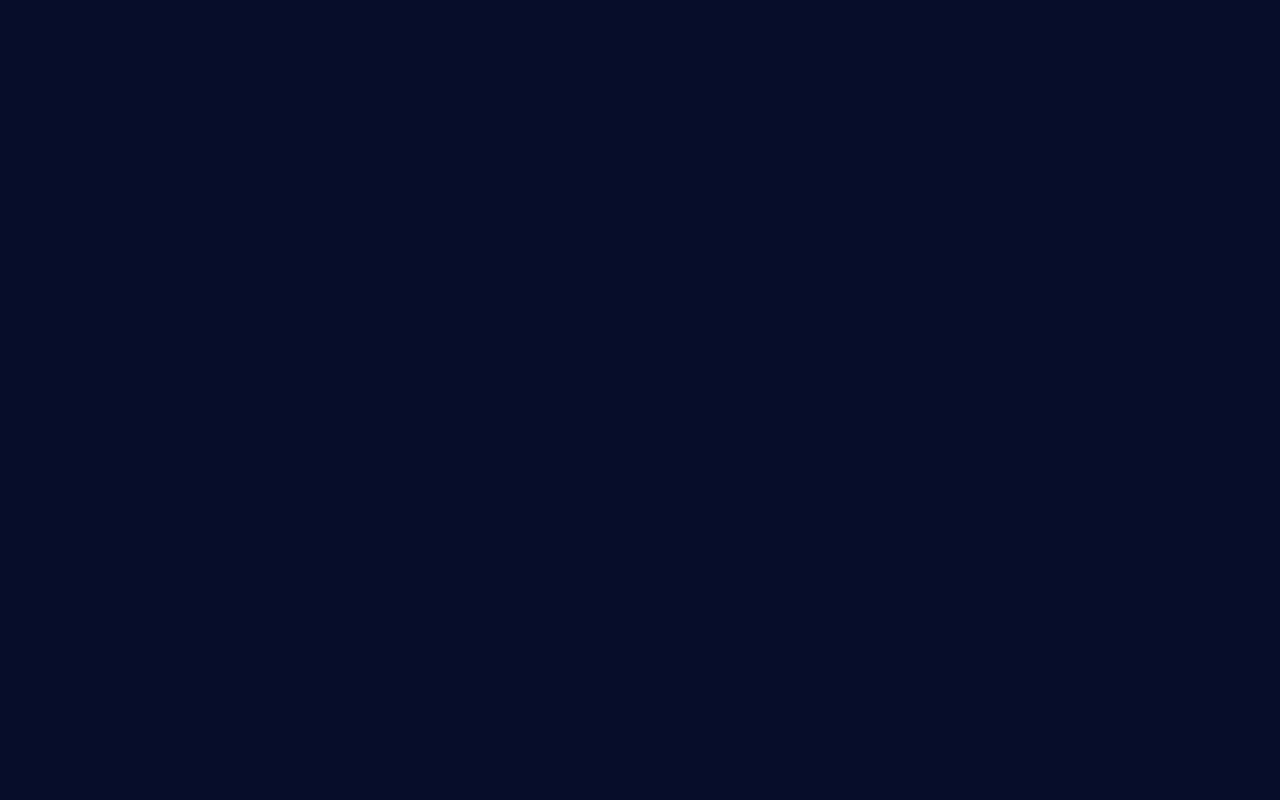
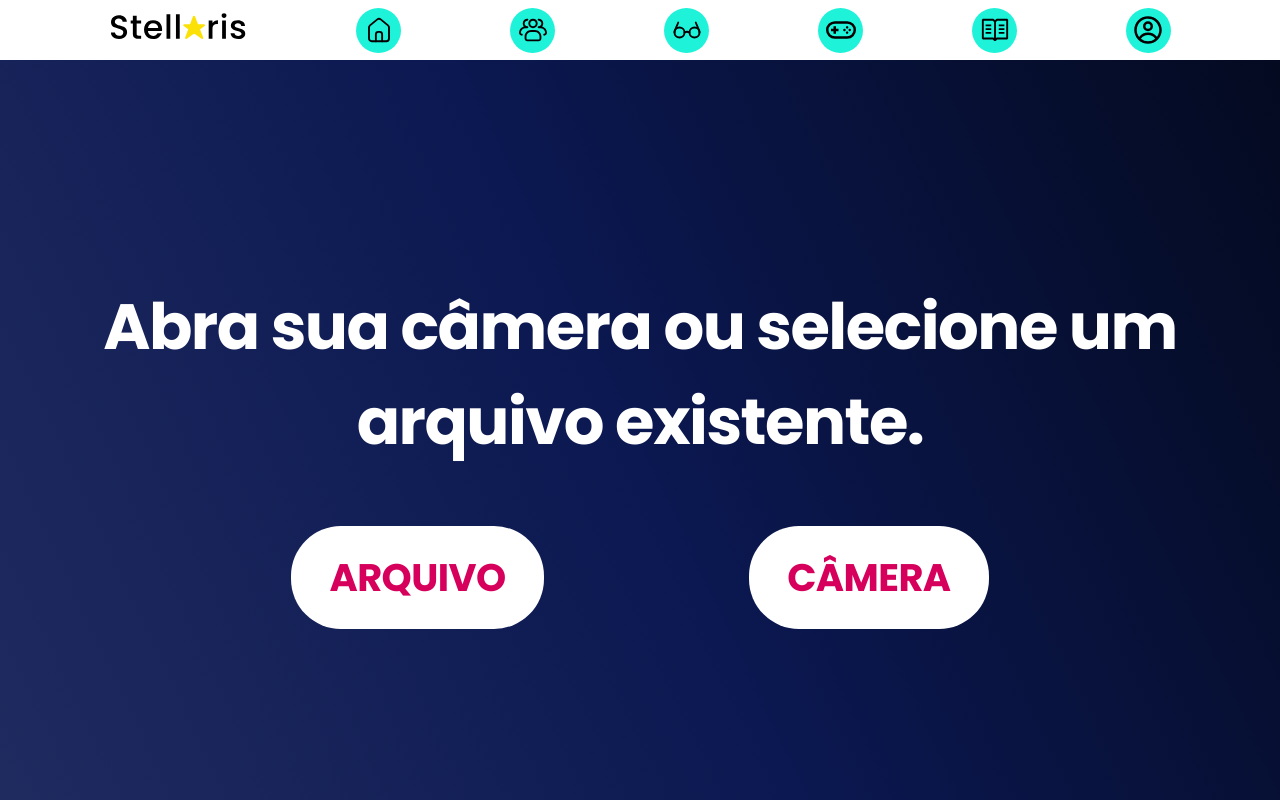
Before and after one commit to Rirfit/stellaris_FE, a React (Vite) app in the folder Stellaris/: page /ia in a window 1280 px wide. Before the commit this address had no page. Built offline with nearby package versions, Linux system fonts and the light colour scheme.

Commit message:
TelaIA
Feito

```diff
--- /dev/null
+++ b/Stellaris/src/pages/IaSelect/index.jsx
@@ -0,0 +1,20 @@
+import NavBar from "../../components/Navbar";
+import "./style.css";
+
+export const IA = () => {
+  return (
+    <>
+      <div className="pagina">
+        <NavBar />
+        <div className="paginaIA">
+          <h1>Abra sua câmera ou selecione um arquivo existente.</h1>
+          <div className="botoes">
+            <button>ARQUIVO</button>
+            <button>CÂMERA</button>
+          </div>
+        </div>
+      </div>
+    </>
+  );
+};
+export default IA;
--- /dev/null
+++ b/Stellaris/src/pages/IaSelect/style.css
@@ -0,0 +1,49 @@
+.pagina {
+  height: 100vh;
+  width: 100vw;
+  overflow: hidden;
+}
+
+.paginaIA {
+  height: 100vh;
+  width: 100vw;
+  display: flex;
+  flex-direction: column;
+  align-items: center;
+  justify-content: center;
+  gap: 0.4vw;
+  height: inherit;
+
+  background: linear-gradient(244.74deg, #040a20 0%, #0b1851 50%, #202c60 100%);
+}
+
+.paginaIA h1 {
+  font-size: 5vw;
+}
+
+.paginaIA .botoes {
+  display: flex;
+  flex-direction: row;
+  justify-content: center;
+  align-items: center;
+  padding: 32px;
+  gap: 16vw;
+}
+
+.paginaIA button {
+  display: flex;
+  flex-direction: row;
+  justify-content: center;
+  align-items: center;
+  padding: 3vw 3vw;
+  background: #ffffff;
+  border-radius: 50px;
+
+  color: #d6005c;
+  font-family: "Poppins";
+  font-style: normal;
+  font-weight: 700;
+  font-size: 3vw;
+  line-height: 2vw;
+  letter-spacing: -0.015em;
+}
--- a/Stellaris/src/routes/app.routes.jsx
+++ b/Stellaris/src/routes/app.routes.jsx
@@ -11,6 +11,8 @@ import AlterarDados from '../pages/Perfil Alterar Dados';
 import Jogos from '../pages/SelecaoJogos';
 import Blog from '../pages/Blog';
 import Sobre from '../pages/Sobre';
+
+import IA from '../pages/IaSelect';
 
 import { Route, Routes as Switch } from 'react-router-dom';
 
@@ -30,6 +32,8 @@ export function AppRoutes(){
             <Route path="/jogos" element={<Jogos/>} />
             <Route path="/blog" element={<Blog/>} />
             <Route path="/sobre" element={<Sobre/>} />
+
+            <Route path="/ia" element={<IA/>} />
         </Switch>
     )
 }
```
